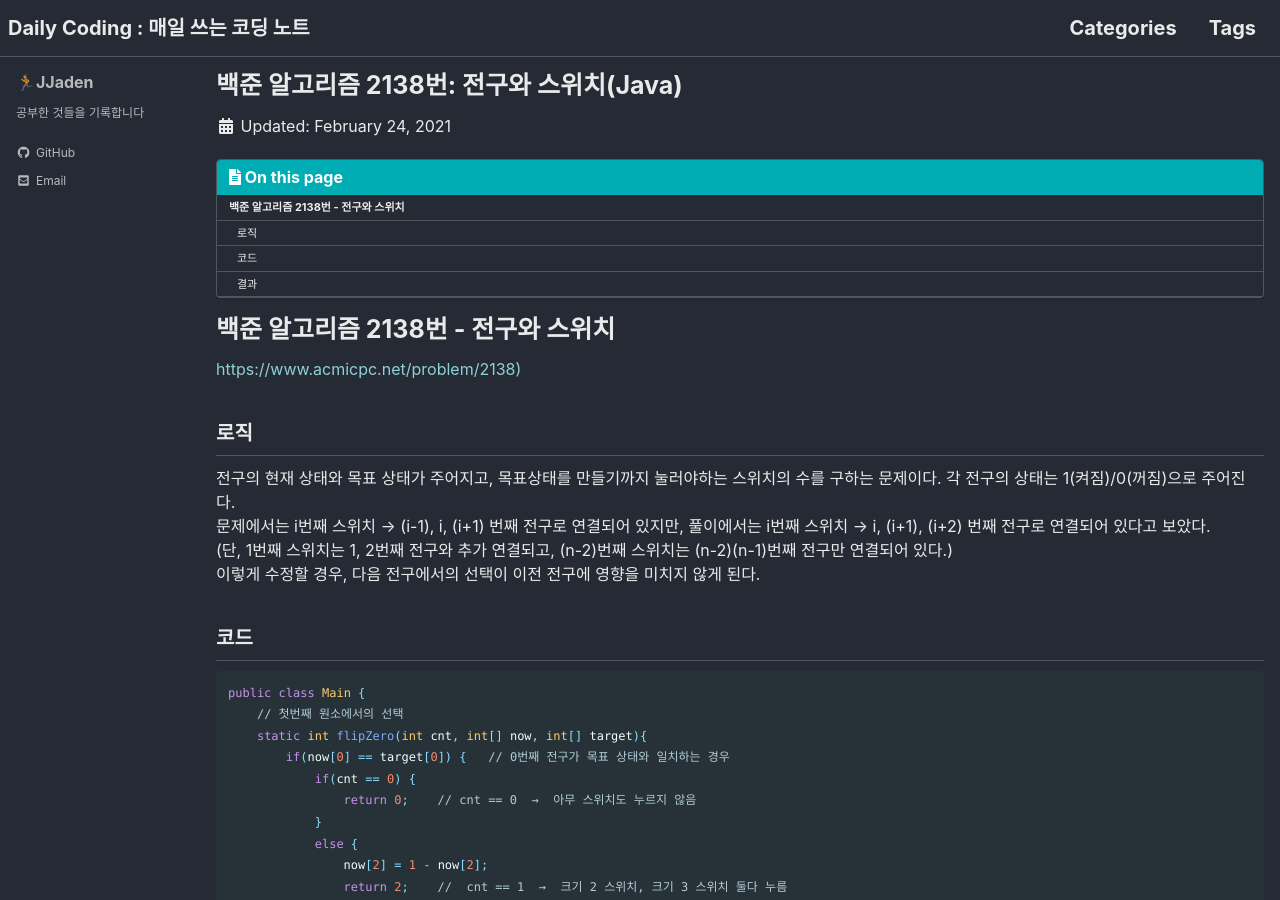
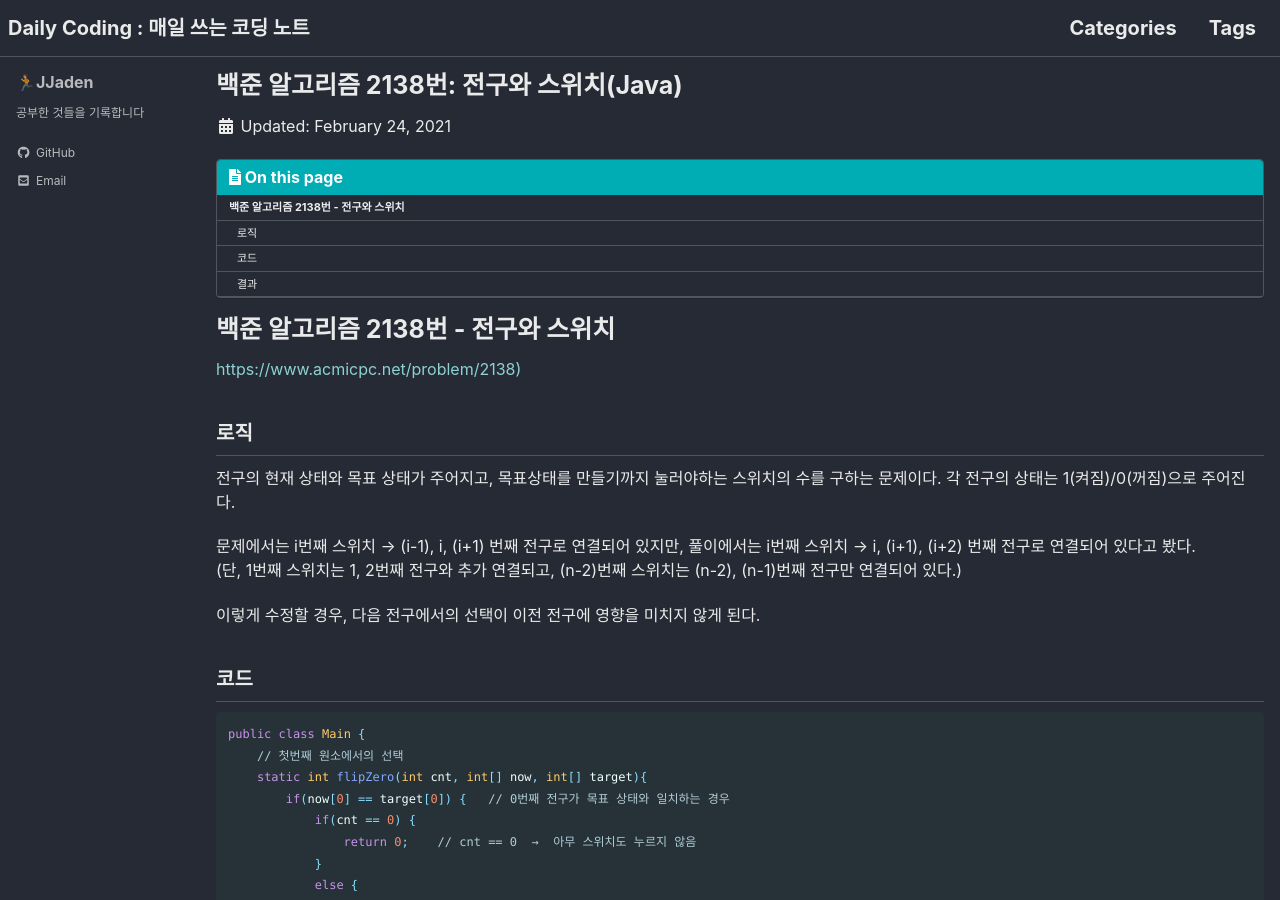
Before and after one commit to JadenKim-dev/JadenKim-dev.github.io, a Jekyll site: the page built from _posts/algorithm/2021-02-24-baek-2138.md, in a window 1280 px wide and 900 px high. Built offline with Jekyll 4.4.1, drawn with Linux system fonts in a browser that asks for light colours; cached includes are drawn as plain includes.

Commit message:
edit post

```diff
--- a/_posts/algorithm/2021-02-24-baek-2138.md
+++ b/_posts/algorithm/2021-02-24-baek-2138.md
@@ -19,9 +19,12 @@ last_modified_at: 2021-02-24
 
 ## 로직
 
-전구의 현재 상태와 목표 상태가 주어지고, 목표상태를 만들기까지 눌러야하는 스위치의 수를 구하는 문제이다. 각 전구의 상태는 1(켜짐)/0(꺼짐)으로 주어진다.
-문제에서는 i번째 스위치 → (i-1), i, (i+1) 번째 전구로 연결되어 있지만, 풀이에서는 i번째 스위치 → i, (i+1), (i+2) 번째 전구로 연결되어 있다고 보았다.
-(단, 1번째 스위치는 1, 2번째 전구와 추가 연결되고, (n-2)번째 스위치는 (n-2)(n-1)번째 전구만 연결되어 있다.)
+전구의 현재 상태와 목표 상태가 주어지고, 목표상태를 만들기까지 눌러야하는 스위치의 수를 구하는 문제이다.
+각 전구의 상태는 1(켜짐)/0(꺼짐)으로 주어진다.
+
+문제에서는 i번째 스위치 → (i-1), i, (i+1) 번째 전구로 연결되어 있지만, 풀이에서는 i번째 스위치 → i, (i+1), (i+2) 번째 전구로 연결되어 있다고 봤다.
+(단, 1번째 스위치는 1, 2번째 전구와 추가 연결되고, (n-2)번째 스위치는 (n-2), (n-1)번째 전구만 연결되어 있다.)
+
 이렇게 수정할 경우, 다음 전구에서의 선택이 이전 전구에 영향을 미치지 않게 된다.
 
 ## 코드
```
